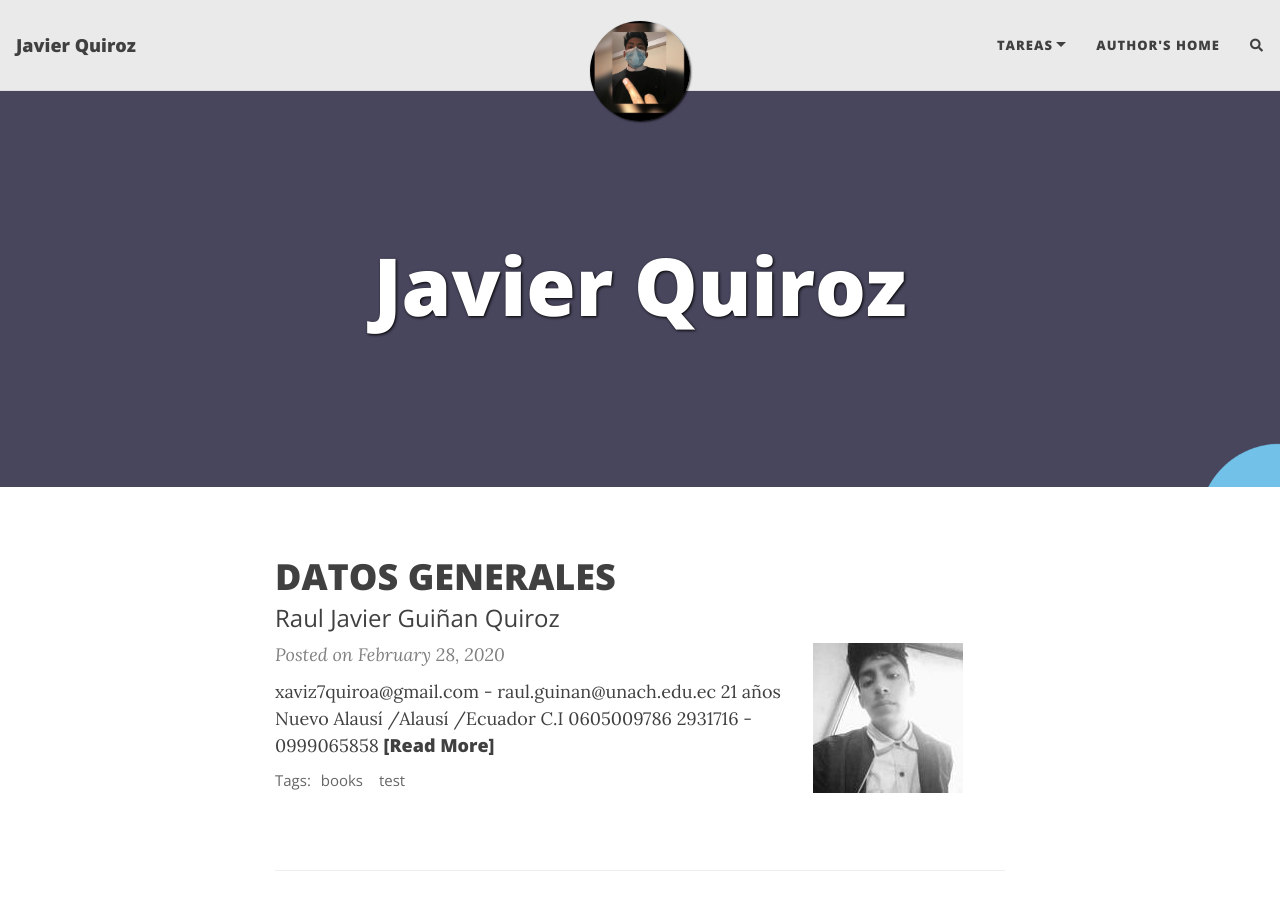
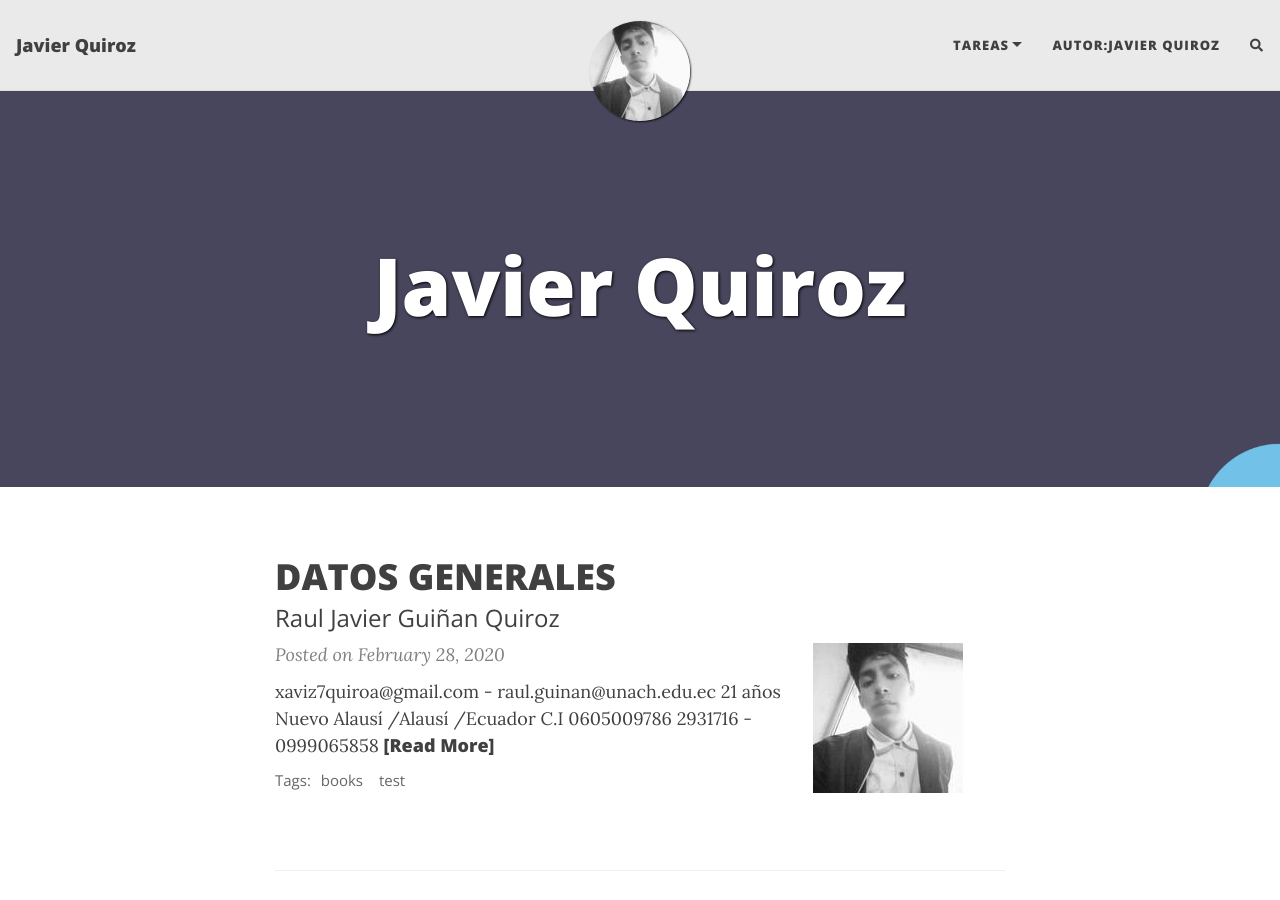
Before and after one commit to Javiz10/Javiz10, a Jekyll site: the page built from index.html, in a window 1280 px wide and 900 px high. Built offline with Jekyll 4.4.1, drawn with Linux system fonts in a browser that asks for light colours; nearby versions of some CDN libraries; the list of posts is cut into pages by our own code; comment, search, counter and statistics services are not loaded.

Commit message:
Update _config.yml

```diff
--- a/_config.yml
+++ b/_config.yml
@@ -16,10 +16,10 @@ author: Javier Quiroz
 navbar-links:
   TAREAS:
     - Resumen : "https://view.genial.ly/61a3a80ad7ae3c0d78f4dc8f/presentation-presentacion-asignatura"
-  Author's home: "https://deanattali.com"
+  Autor:Javier Quiroz: "https://view.genial.ly/5efd4ac332d4b00d7d09045d/horizontal-infographic-diagrams-educacion"
 
 # --- Logo --- #
-avatar: "/assets/img/JAVI7.png"
+avatar: "/assets/img/j-q.jpg"
 # Image to show in the navigation bar - works best with a square image
 # Remove this parameter if you don't want an image in the navbar
 
```
